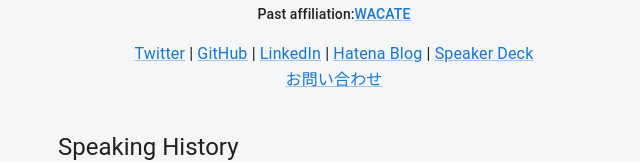
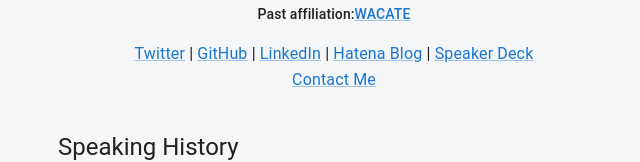
Before and after one commit to imtnd/profile, a Next.js app: page / in a window 1280 px wide. Shown: the part 409-571 px from the top of the page, without its empty margins (306-946 px from the left). Built offline with nearby package versions, Linux system fonts and the light colour scheme.

Commit message:
chenge constact word to english

```diff
--- a/pages/index.tsx
+++ b/pages/index.tsx
@@ -110,7 +110,7 @@ const HomePage: React.FC = () => {
           </Grid>
           <Grid item xs={12} sx={{  textAlign: 'center' }}>
             <Typography variant="subtitle1" gutterBottom>
-              <Link href="https://docs.google.com/forms/d/e/1FAIpQLScAVxTtlOvDgYKvJQnEpQv6SuuJnhzN8Ke3FfwSS8JuloMUCg/viewform" target="_blank" rel="noopener noreferrer">お問い合わせ</Link>
+              <Link href="https://docs.google.com/forms/d/e/1FAIpQLScAVxTtlOvDgYKvJQnEpQv6SuuJnhzN8Ke3FfwSS8JuloMUCg/viewform" target="_blank" rel="noopener noreferrer">Contact Me</Link>
             </Typography>
           </Grid>
         </Grid>
```
